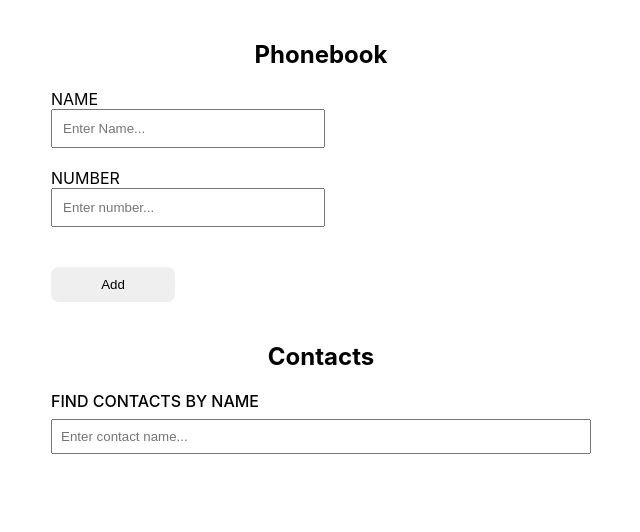
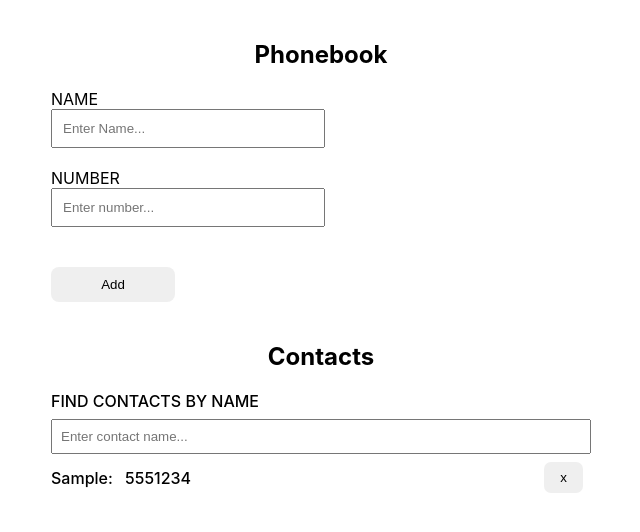
Before and after one commit to mikhail-na/goit-react-hw-06-phonebook, a React (Create React App) app: page / in a window 1280 px wide. Both pictures are taken after typing "Sample", "5551234" into the empty fields and a click on the button "Add". Shown: the top 532 px of the page, without its empty margins (319-959 px from the left). Built offline with nearby package versions, Linux system fonts and the light colour scheme.

Commit message:
corrected

```diff
--- a/src/components/App.jsx
+++ b/src/components/App.jsx
@@ -1,28 +1,9 @@
 import { Layout } from './Layout/Layout';
 import { ContactForm } from './ContactForm/ContactForm';
 import { ContactFilter } from './ContactFilter/ContactFilter';
-
-import { useSelector } from 'react-redux';
-import { getFilteredContacts, getContactsState } from 'redux/selectors';
-
 import { ContactsList } from './ContactsList/ContactsList';
 
 export const App = () => {
-  const filter = useSelector(getFilteredContacts);
-  const contacts = useSelector(getContactsState);
-
-  const isVisibleContacts = () => {
-    if (filter) {
-      const normalized = filter.toLowerCase();
-
-      if (contacts.length !== 0) {
-        return contacts.filter(contact =>
-          contact.name.toLowerCase().includes(normalized)
-        );
-      }
-    }
-    return contacts;
-  };
 
   return (
     <>
@@ -31,8 +12,7 @@ export const App = () => {
       </Layout>
       <Layout title="Contacts">
         <ContactFilter />
-
-        <ContactsList visibleContacts={isVisibleContacts()} />
+        <ContactsList/>
       </Layout>
     </>
   );
--- a/src/components/ContactFilter/ContactFilter.jsx
+++ b/src/components/ContactFilter/ContactFilter.jsx
@@ -1,20 +1,21 @@
 import { useSelector, useDispatch } from 'react-redux';
-import { getFilteredContacts } from 'redux/selectors';
-
 import { setFilterContacts } from 'redux/filterSlice';
 import { Label, Input } from './ContactFilter.module';
+import { getFilteredContacts } from 'redux/selectors';
 
 
 export const ContactFilter = () => {
+  const dispatch = useDispatch();
   const filter = useSelector(getFilteredContacts);
-  const dispatch = useDispatch();
 
   const label = 'Find contacts by name';
 
+  const handleFilterChange = e => {
+    const searchValue = e.target.value;
 
-  //  const handleChangeFilter = ({ currentTarget: { value } }) => {
-  //   dispatch(setFilterContacts(value.toLowerCase().trim()));
-  // };
+    dispatch(setFilterContacts(searchValue));
+  };
+
 
   return (
     <Label>
@@ -24,7 +25,7 @@ export const ContactFilter = () => {
         name="filter"
         placeholder="Enter contact name..."
         value={filter}
-        onChange={(e)=>dispatch(setFilterContacts(e.currentTarget.value))}
+        onChange={handleFilterChange}
       />
     </Label>
   );
--- a/src/components/ContactForm/ContactForm.jsx
+++ b/src/components/ContactForm/ContactForm.jsx
@@ -1,11 +1,14 @@
-import { useDispatch } from 'react-redux';
+import React from 'react';
 import { nanoid } from '@reduxjs/toolkit';
 import { Form, Input, Label, Button } from './ContactForm.module';
+import { useDispatch, useSelector } from 'react-redux';
 import { addContact } from 'redux/contactsSlice';
+import { getContactsState } from 'redux/selectors';
 
 
 export const ContactForm = () => {
   const dispatch = useDispatch();
+  const contacts = useSelector(getContactsState);
 
   const onFormSubmit = e => {
     e.preventDefault();
@@ -17,6 +20,7 @@ export const ContactForm = () => {
       name: e.target.elements.name.value,
       number: e.target.elements.number.value,
     };
+
     dispatch(addContact(newContact));
 
     form.reset();
@@ -33,9 +37,8 @@ export const ContactForm = () => {
           pattern="^[a-zA-Zа-яА-Я]+(([' -][a-zA-Zа-яА-Я ])?[a-zA-Zа-яА-Я]*)*$"
           title="Name may contain only letters, apostrophe, dash and spaces. For example Adrian, Jacob Mercer, Charles de Batz de Castelmore d'Artagnan"
           required
+          value={contacts.name}
           placeholder='Enter Name...'
-          // value={contacts.name}
-
         />
       </Label>
       <Label>
@@ -46,17 +49,12 @@ export const ContactForm = () => {
           pattern="\+?\d{1,4}?[-.\s]?\(?\d{1,3}?\)?[-.\s]?\d{1,4}[-.\s]?\d{1,4}[-.\s]?\d{1,9}"
           title="Phone number must be digits and can contain spaces, dashes, parentheses and can start with +"
           required
+          value={contacts.number}
           placeholder="Enter number..."
-          // value={contacts.number}
-
         />
       </Label>
       <Button
-        type="submit"
-      // disabled={!contacts.name || !contacts.number}
-      >
-        Add
-      </Button>
+        type="submit">Add</Button>
     </Form>
   );
 };
--- a/src/components/ContactsList/ContactsList.jsx
+++ b/src/components/ContactsList/ContactsList.jsx
@@ -1,34 +1,28 @@
-import { List, Item, Contact, Button} from './ContactsList.module';
+import { List, ContactItem, ContactName, ContactNumber, Button} from './ContactsList.module';
 import { PropTypes } from 'prop-types';
 import { useDispatch, useSelector } from 'react-redux';
 import { removeContact } from 'redux/contactsSlice';
-import { getContactsState, getFilteredContacts } from 'redux/selectors';
+import { getContactsState } from 'redux/selectors';
 
 export const ContactsList = () => {
   const dispatch = useDispatch();
-    const contacts = useSelector(getContactsState);
-  const filter = useSelector(getFilteredContacts);
-
-  const visibleContacts = [
-    ...contacts.filter(contact => contact.name.toLowerCase().includes(filter)),
-  ];
+  const contacts = useSelector(getContactsState);
 
   return (
     <List>
-      {visibleContacts &&
-        visibleContacts.map(({ id, name, number }) => {
+      {contacts.map(({ id, name, number }) => {
           return (
-            <Item key={id}>
-              <Contact>
-                {name}: {number}
-              </Contact>
+            <ContactItem key={id}>
+              <ContactName>
+                {name}: <ContactNumber>{number}</ContactNumber>
+              </ContactName>
               <Button
                 type="button"
                 onClick={() => dispatch(removeContact(id))}
               >
                 x
               </Button>
-            </Item>
+            </ContactItem>
           );
         })}
     </List>
--- a/src/components/ContactsList/ContactsList.module.jsx
+++ b/src/components/ContactsList/ContactsList.module.jsx
@@ -6,28 +6,25 @@ margin: 0;
 `;
 
 
-export const Item = styled.li`
-&:not(:last-child){
-    margin-bottom: 10px;
-}
+export const ContactItem = styled.li`
 display: flex;
 align-items: center;
-justify-content: space-between;
-font-size: 24px;
-`
+`;
 
-export const Contact = styled.p`
-margin-right: 10px;
-font-size: 20px;
+export const ContactName = styled.p`
+margin: 0;
+font-weight: 500;
+`;
 
-`
+export const ContactNumber = styled.span`
+margin-left: 8px;
+`;
 
 export const Button = styled.button`
-padding: 0 5px 5px 5px;
-font-size: 30px;
-width: 40px;
-background-color: inherit;
-border: 1px solid;
-border-radius: 5px;
-color: black);
-`
+margin: 8px 8px 8px auto;
+// margin-left:auto;
+padding: 8px 16px;
+border: none;
+border-radius: 7px;
+cursor: pointer;
+`;
--- a/src/redux/contactsSlice.js
+++ b/src/redux/contactsSlice.js
@@ -1,24 +1,23 @@
 import { createSlice } from '@reduxjs/toolkit';
 // import { nanoid } from '@reduxjs/toolkit';
 
-// const initialContactsState = { items: [] };
+const initialContactsState = { items: [] };
 
 const contactsSlice = createSlice({
-  name: 'contacts',
-  initialState: [],
+  name: 'phone',
+  initialState: initialContactsState,
   reducers: {
-    addContact: {
-      reducer(state, { payload }) {
-         state = [...state, payload];
-      },
-    }
-  },
-  removeContacts: (state, { payload }) => {
-    state = state.filter(state => state.id !== payload);
+    addContact(state, {payload}) {
+      state.items.push(payload);
+    },
+    removeContact(state, {payload}) {
+      state.items = state.items.filter(item => item.id !== payload);
+    },
   },
 });
 
+
 // Action creators are generated for each case reducer function
 export const { addContact, removeContact } = contactsSlice.actions;
+export const contactsReducer = contactsSlice.reducer;
 // export default contactsSlice.reducer;
-export const contactsReducer = contactsSlice.reducer;
--- a/src/redux/filterSlice.js
+++ b/src/redux/filterSlice.js
@@ -3,7 +3,7 @@ import { createSlice } from '@reduxjs/toolkit';
 const initialFilterState = '';
 
 const filterSlice = createSlice({
-  name: 'value',
+  name: 'filter',
   initialState: initialFilterState,
   reducers: {
     setFilterContacts(state, { payload }) {
--- a/src/redux/selectors.js
+++ b/src/redux/selectors.js
@@ -1,2 +1,8 @@
-export const getContactsState = state => state.contacts;
+export const getContactsState = state => {
+  const normalized = state.filter.toLowerCase().trim();
+
+  return state.contacts.items.filter(item =>
+    item.name.toLowerCase().trim().includes(normalized)
+  );
+};
 export const getFilteredContacts = state => state.filters;
--- a/src/redux/store.js
+++ b/src/redux/store.js
@@ -1,34 +1,34 @@
-import { configureStore, combineReducers } from '@reduxjs/toolkit';
+import { configureStore } from '@reduxjs/toolkit';
+
 import {
-  persistStore,
-  persistReducer,
   FLUSH,
   REHYDRATE,
   PAUSE,
   PERSIST,
   PURGE,
   REGISTER,
+  persistStore,
+  persistReducer,
 } from 'redux-persist';
+
 import storage from 'redux-persist/lib/storage';
+import { contactsReducer } from './contactsSlice';
+import { filterReducer } from './filterSlice';
 
-import { filterReducer } from './filterSlice';
-import { contactsReducer } from './contactsSlice';
-
-const rootReducer = combineReducers({
-  contacts: contactsReducer,
-  filters: filterReducer,
-});
 
 const persistConfig = {
-  key: 'root',
+  key: 'contacts',
   storage,
-  whitelist: ['contacts'],
+  whitelist: ['items'],
 };
-const persistedReducer = persistReducer(persistConfig, rootReducer);
+
+const persistedReducer = persistReducer(persistConfig, contactsReducer);
 
 export const store = configureStore({
-  devTools: true,
-  reducer: persistedReducer,
+  reducer: {
+    contacts: persistedReducer,
+    filter: filterReducer,
+  },
   middleware: getDefaultMiddleware =>
     getDefaultMiddleware({
       serializableCheck: {
@@ -36,4 +36,5 @@ export const store = configureStore({
       },
     }),
 });
+
 export const persistor = persistStore(store);
```
